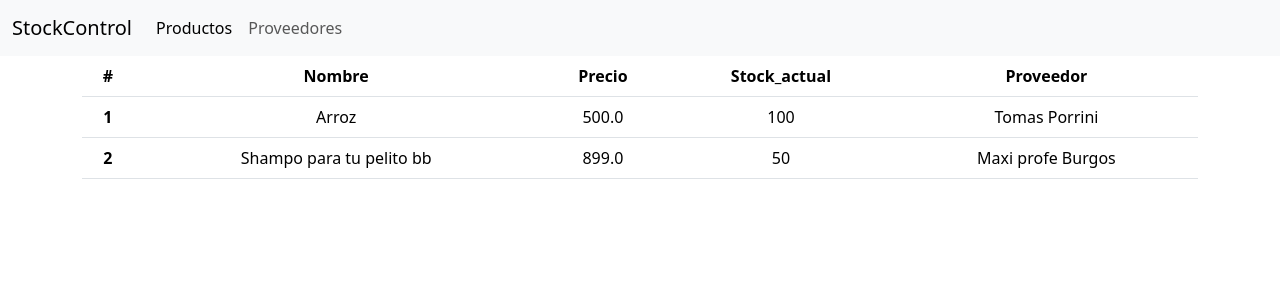
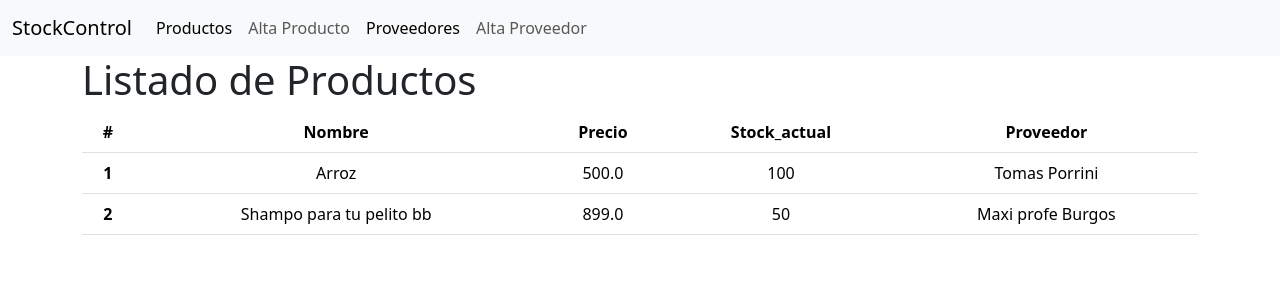
Before and after one commit to TomiiPorrini/Integrador-Alkemy, a Django app: page /productos/ in a window 1280 px wide. Shown: the top 300 px of the page. Run offline with Django 4.2, Linux system fonts and the light colour scheme; data comes from the database, SQL or seed files in the repository.

Commit message:
cambios visuales

```diff
--- a/StockControl/compra/templates/base.html
+++ b/StockControl/compra/templates/base.html
@@ -18,8 +18,10 @@
           </button>
           <div class="collapse navbar-collapse" id="navbarNavAltMarkup">
             <div class="navbar-nav">
-              <a class="nav-link active" aria-current="page" href="">Productos</a>
-              <a class="nav-link" href="">Proveedores</a>
+              <a class="nav-link active" href="{% url 'Lista-Productos' %}">Productos</a>
+              <a class="nav-link " href="{% url 'Crear-Producto' %}">Alta Producto</a>
+              <a class="nav-link active" href="{% url 'Lista-Proveedores' %}">Proveedores</a>
+              <a class="nav-link" href="{% url 'Crear-Proveedor' %}">Alta Proveedor</a>
 
             </div>
           </div>
--- a/StockControl/compra/templates/listaProductos.html
+++ b/StockControl/compra/templates/listaProductos.html
@@ -1,6 +1,8 @@
 {% extends 'base.html' %}
 
 {% block 'content' %}
+<h1>Listado de Productos</h1>
+
 <table class="table text-center">
     <thead >
         <tr>
--- a/StockControl/compra/templates/listaProveedores.html
+++ b/StockControl/compra/templates/listaProveedores.html
@@ -1,6 +1,8 @@
 {% extends 'base.html' %}
 
 {% block 'content' %}
+<h1>Listado de Proveedores</h1>
+
 <table class="table text-center">
     <thead >
         <tr>
```
